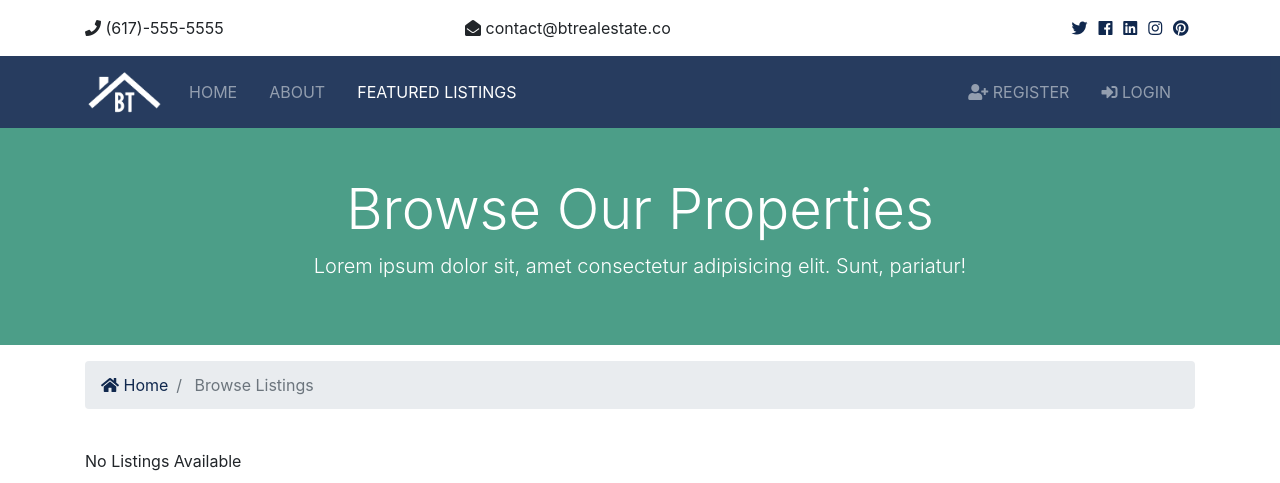
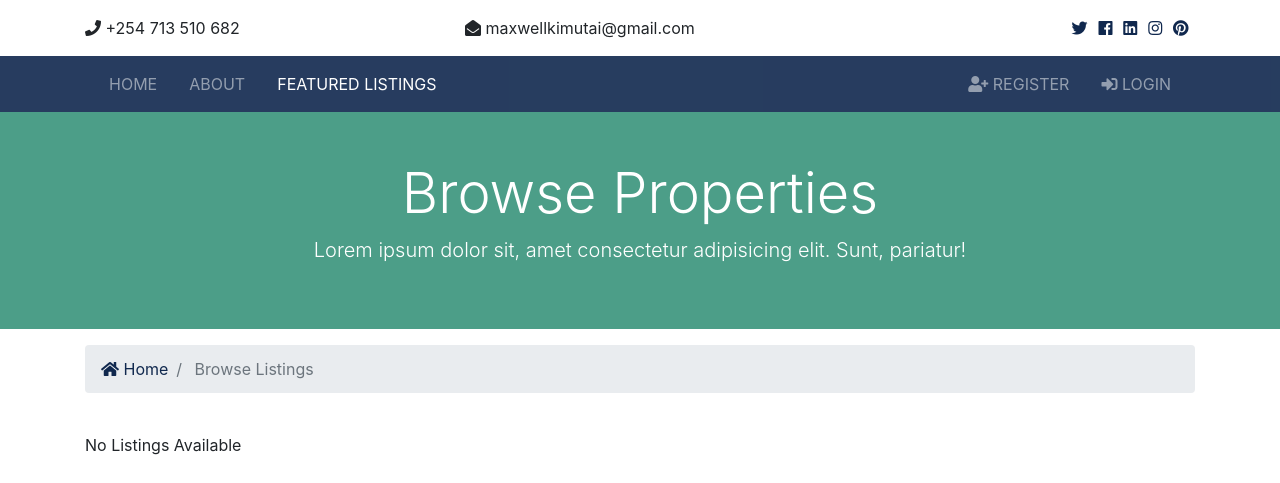
Before and after one commit to maxwellkimutai/Real-Estate, a Django app: page /listings/ in a window 1280 px wide. Shown: the top 483 px of the page. Run offline with Django 3.2, Linux system fonts and the light colour scheme; data that the repository does not hold is empty; some libraries are stand-ins or nearby versions.

Commit message:
deploying to heroku

```diff
--- a/templates/base.html
+++ b/templates/base.html
@@ -23,10 +23,10 @@
         <div class="container">
             <div class="row">
                 <div class="col-md-4">
-                    <i class="fas fa-phone"></i> (617)-555-5555
+                    <i class="fas fa-phone"></i> +254 713 510 682
                 </div>
                 <div class="col-md-4">
-                    <i class="fas fa-envelope-open"></i> contact@btrealestate.co
+                    <i class="fas fa-envelope-open"></i> maxwellkimutai@gmail.com
                 </div>
                 <div class="col-md-4">
                     <div class="social text-right">
@@ -55,7 +55,7 @@
     <nav class="navbar navbar-expand-lg navbar-dark bg-primary sticky-top">
         <div class="container">
             <a class="navbar-brand" href="/">
-                <img src="{% static 'img/logo.png' %}" class="logo" alt="">
+                <img src="" class="logo" alt="">
             </a>
             <button class="navbar-toggler" type="button" data-toggle="collapse" data-target="#navbarNavAltMarkup">
                 <span class="navbar-toggler-icon"></span>
--- a/templates/listings/listings.html
+++ b/templates/listings/listings.html
@@ -6,7 +6,7 @@
         <div class="container">
             <div class="row text-center">
                 <div class="col-md-12">
-                    <h1 class="display-4">Browse Our Properties</h1>
+                    <h1 class="display-4">Browse Properties</h1>
                     <p class="lead">Lorem ipsum dolor sit, amet consectetur adipisicing elit. Sunt, pariatur!</p>
                 </div>
             </div>
--- a/templates/pages/about.html
+++ b/templates/pages/about.html
@@ -64,7 +64,7 @@
         <h2 class="display-4">We Work For You</h2>
         <h4>Lorem ipsum dolor sit amet consectetur adipisicing elit. Autem velit aperiam, unde aliquid at similique!</h4>
         <hr>
-        <a href="listings.html" class="btn btn-secondary text-white btn-lg">View Our Featured Listings</a>
+        <a href="{% url 'listings' %}" class="btn btn-secondary text-white btn-lg">View Our Featured Listings</a>
     </section>
 
     <!-- Team -->
--- a/templates/pages/index.html
+++ b/templates/pages/index.html
@@ -8,7 +8,7 @@
             <div class="home-search p-5">
                 <div class="overlay p-5">
                     <h1 class="display-4 mb-4">
-                        Property Searching Just Got So Easy
+                        Property Searching Made Easier
                     </h1>
                     <p class="lead">Lorem ipsum dolor sit, amet consectetur adipisicing elit. Recusandae quas, asperiores eveniet vel nostrum magnam
                         voluptatum tempore! Consectetur, id commodi!</p>
```
